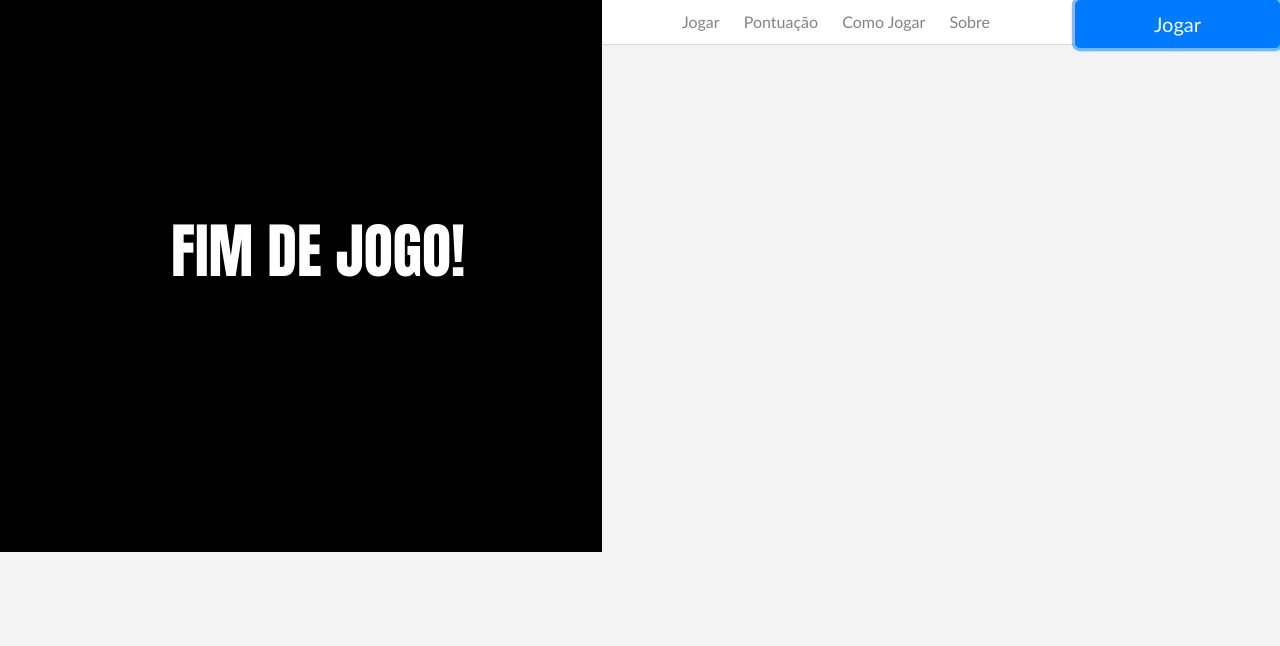
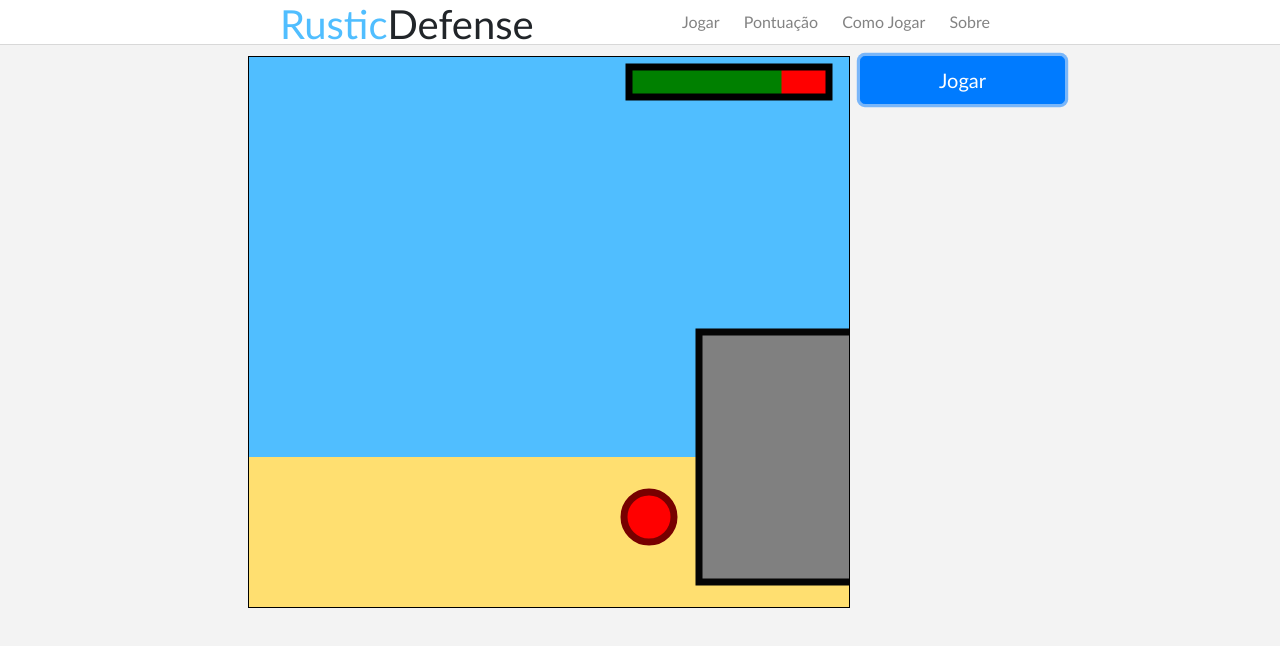
Before and after one commit to rodrigoes/RusticDefense, a plain HTML site: page index.html in a window 1280 px wide. Both pictures are taken after a click on the button "Jogar". Drawn offline with Linux system fonts and the light colour scheme.

Commit message:
Game reset

```diff
--- a/index.html
+++ b/index.html
@@ -30,13 +30,13 @@
 		</div>
 	</div>
 
-	<div class="form-row">
-		<div class="col-10" id="jogo">
+	<div class="form-row pt-2 mt-5">
+		<div class="col-8" id="jogo" align="right">
 
 		</div>
 
-		<div class="col-2">
-			<button type="button" class="btn btn-primary btn-lg btn-block">Jogar</button>
+		<div class="col-2" align="left">
+			<button type="button" onClick="iniciar()" class="btn btn-primary btn-lg btn-block">Jogar</button>
 		</div>
 	</div>
 
--- a/main.js
+++ b/main.js
@@ -1,18 +1,21 @@
 var canvas, ctx
 var LARGURA
 var ALTURA
-var frames = 0
-var GAMEOVER = false
+var frames
+var GAMEOVER
+
+var animationFramID
 
 function clique(event) {
 
 }
 
 $(function () {
-    main()
+    criarCanvas()
+    drawInitialScreen()
 })
 
-function main(){
+function criarCanvas() {
     ALTURA = window.innerHeight
     LARGURA = window.innerWidth
 
@@ -30,20 +33,35 @@ function main(){
     jogoID.appendChild(canvas)
 
     document.addEventListener("mousedown", clique)
+}
+
+function iniciar() {
+    window.cancelAnimationFrame(animationFramID)
+    inicializarVariaveis()
 
     run()
 }
 
+function inicializarVariaveis() {
+    // Globais
+    frames = 0
+    GAMEOVER = false
+
+    // Locais
+    enemy.reset()
+    towerLife.reset()
+}
+
 function run() {
-        if (GAMEOVER) {
-            drawGameOver()
-        }
-        else {
+    if (!GAMEOVER) {
         update()
         draw()
     }
+    else {
+        drawGameOver()
+    }
 
-        window.requestAnimationFrame(run)
+    animationFramID = window.requestAnimationFrame(run)
 }
 
 function update() {
@@ -62,16 +80,10 @@ function draw() {
 }
 
 //#region draws
-
-function drawUI() {
-        towerLife.draw()
-    }
-
 function drawBrackground() {
     ctx.fillStyle = "#50beff"
     ctx.fillRect(0, 0, this.LARGURA, this.ALTURA)
     chao.draw()
-
 }
 
 var chao = {
@@ -118,6 +130,10 @@ var enemy = {
         ctx.lineWidth = 7
         ctx.strokeStyle = '#770000'
         ctx.stroke()
+    },
+
+    reset: function () {
+        this.posX = 30
     }
 }
 
@@ -138,6 +154,29 @@ var tower = {
 }
 
 //#region UI
+function drawInitialScreen() {
+    initialScreen.draw()
+}
+
+var initialScreen = {
+    colorBottom: '#1a1a1a',
+    text: "RUSTIC DEFENSE",
+    colorText: 'red',
+
+    draw: function () {
+        ctx.fillStyle = this.colorBottom
+        ctx.fillRect(0, 0, LARGURA, ALTURA)
+
+        ctx.font = '60px Impact'
+        ctx.fillStyle = this.colorText
+        ctx.fillText(this.text, 120, ALTURA / 2)
+    }
+}
+
+function drawUI() {
+    towerLife.draw()
+}
+
 var towerLife = {
     totalLife: 100,
     currentLife: 100,
@@ -160,6 +199,11 @@ var towerLife = {
         ctx.lineWidth = 7
         ctx.strokeStyle = this.colorStroke
         ctx.strokeRect(this.posX, 10, 200, 30)
+    },
+
+    reset: function () {
+        this.totalLife = 100
+        this.currentLife = 100
     }
 }
 
--- a/styles.css
+++ b/styles.css
@@ -33,11 +33,6 @@ body {
 #area {
     width: 720px;
     margin: 0 auto;
-}
-
-#area-principal {
-    width: 720px;
-    margin: 55px auto 10px auto;
 }
 
 #logo {
```
Lines whose indentation alone changed are shown as unchanged.
